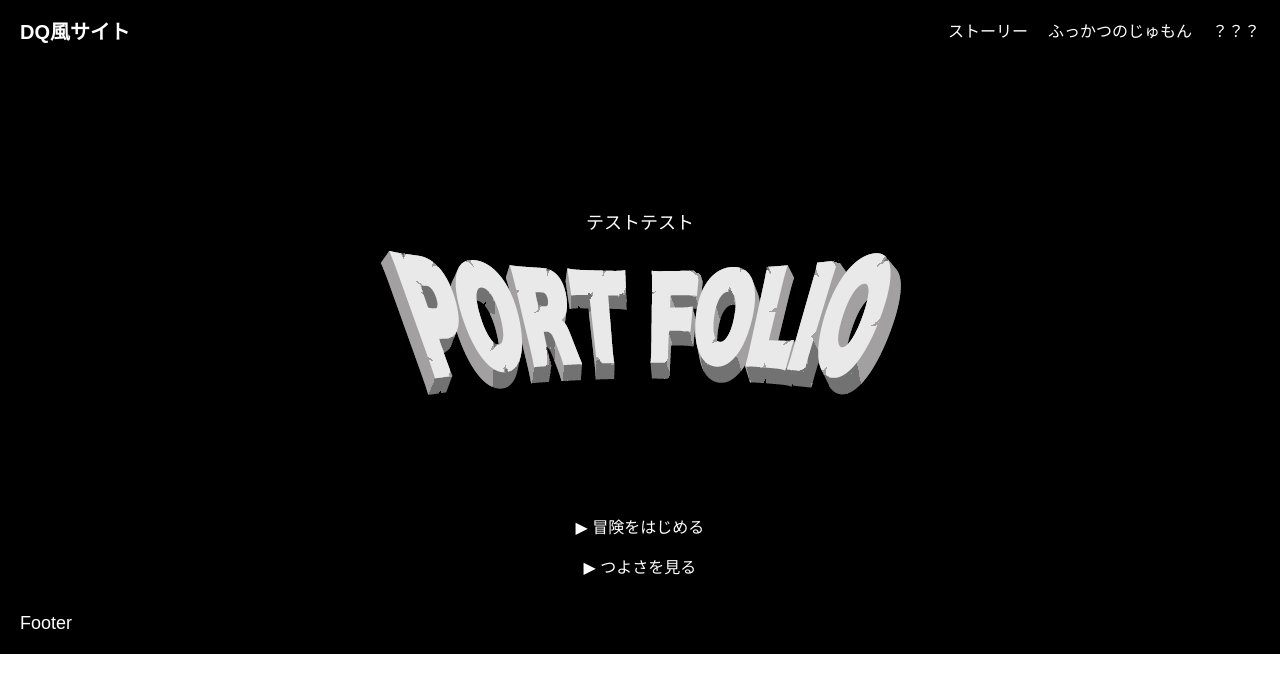
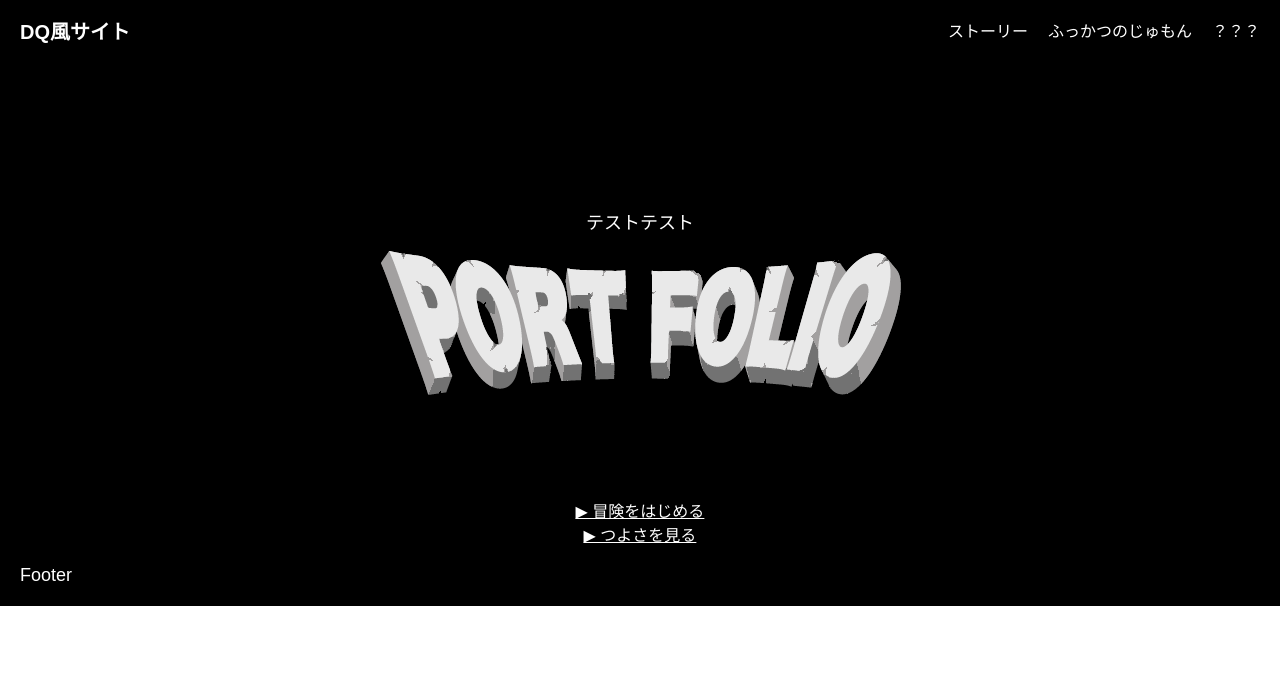
Before and after one commit to Naoki-Orimi/portfolio, a React (Create React App) app: page / in a window 1280 px wide. Shown: the top 692 px of the page. Built offline with nearby package versions, Linux system fonts and the light colour scheme.

Commit message:
Linkの実装

```diff
--- a/src/components/SelectModal.js
+++ b/src/components/SelectModal.js
@@ -2,14 +2,29 @@ import React from "react";
 import styled from "styled-components";
 import Portfolio from "../assets/img/Portfolio.png";
 
+import {
+    createBrowserRouter,
+    RouterProvider,
+    // Router,
+    Link,
+  } from "react-router-dom";
+
 const SelectModal = () => {
   return (
-    <div>
+    <StyledSelectModal>
         {/* TODO ▶︎ の部分はカーソルのforcusでつくようにする */}
-        <p>▶︎ 冒険をはじめる</p>
-        <p>▶︎ つよさを見る</p>
-    </div>
+        <div><Link className="start" to="/start">  ▶︎ 冒険をはじめる</Link></div>
+        <div><Link className="status" to="/status">▶︎ つよさを見る</Link></div>
+    </StyledSelectModal>
   );
 };
 
+const StyledSelectModal = styled.main`
+    color: white;
+    & a {
+        color: white;
+        paddinf-top: 10px;
+    }
+`
+
 export default SelectModal;
```
Also changed, not shown: src/App.js (+6 -1 lines).
